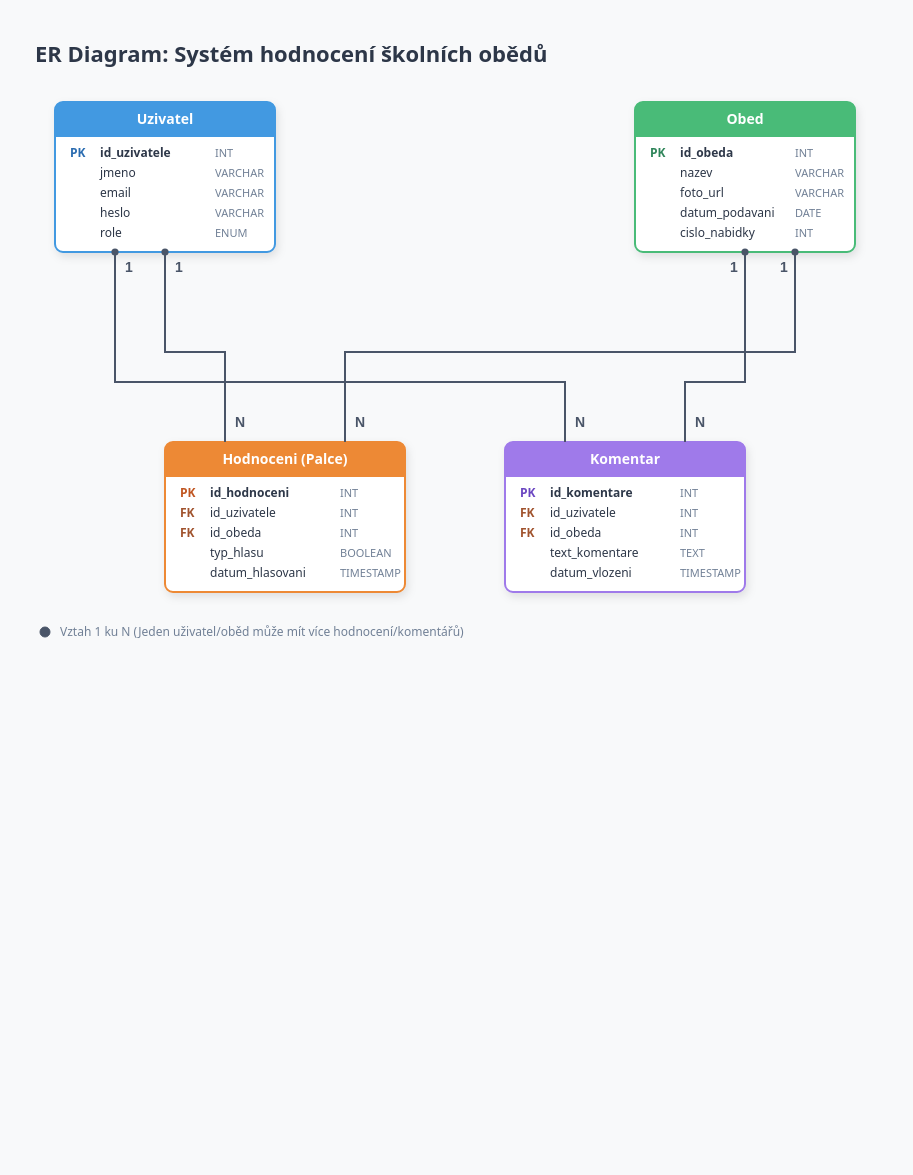
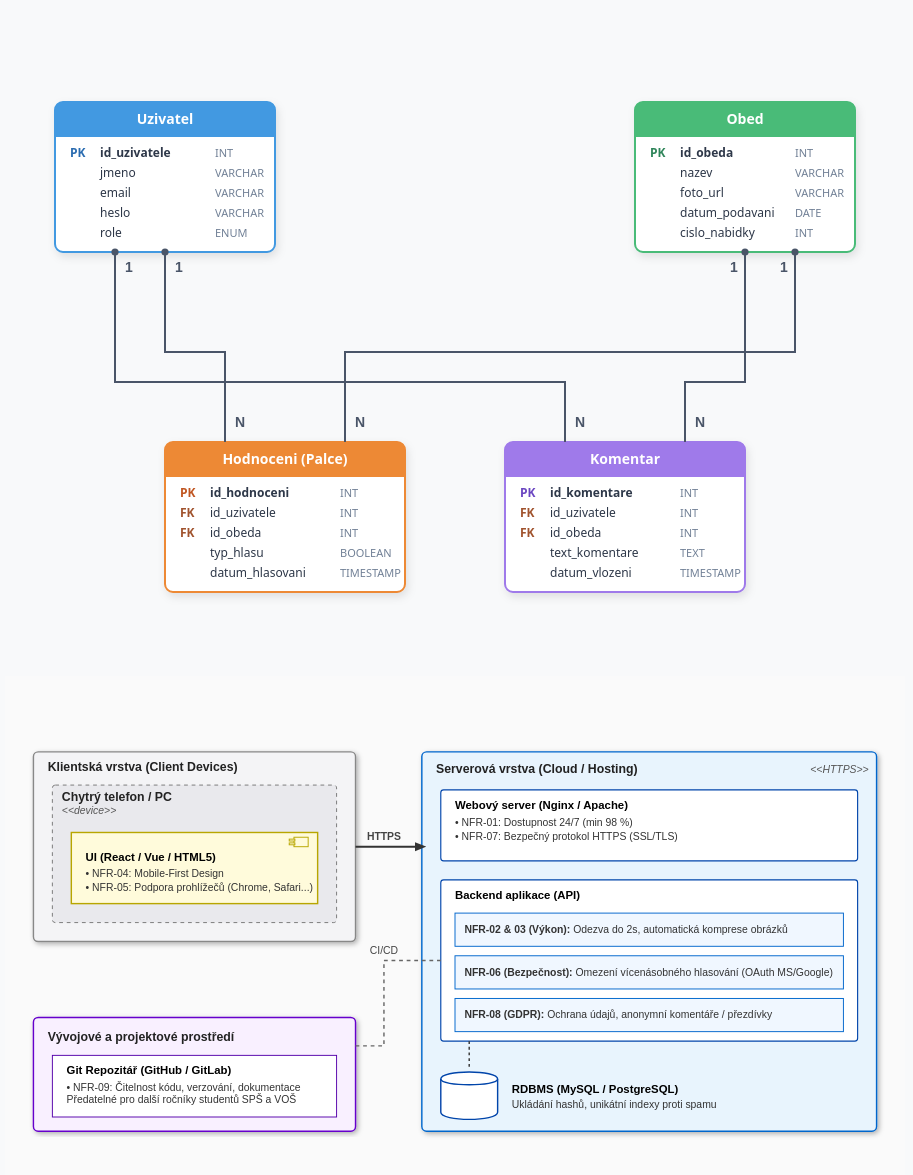
Before and after one commit to pslib-cz/2025-p1a-inf-nis-lipif025spelda, a plain HTML site: page index.html in a window 1280 px wide. Shown: the part 381-1556 px from the top of the page, without its empty margins (185-1098 px from the left). Before the commit the page ends 1065 px from the top, so only its background shows below. Drawn offline with Linux system fonts and the light colour scheme.

Commit message:
final commit

```diff
--- a/index.html
+++ b/index.html
@@ -10,6 +10,7 @@
     <div style="text-align: center"><div style="text-align: center; font-size:30px; padding-bottom:40px;"><h1>Prumkaskvelyobed</h1></div>
     <div style="text-align: center; padding-left:400px; padding-right:400px">Prumkaskvelyobed je revoluční program, který dovolí strávníkům Střední průmyslové školy a Vyšší odborné školy v Liberci hodnotit a komentovat školní obědy. Strávník může dát obědu palec nahoru a dolů, podle své zkušenosti a názoru na oběd. Pokud nebude hodnocení stačit, může dát strávník i komentář.</div>
     <h2 style="padding-top: 40px; font-size: 30px">Dokumentace</h2>
-    <img src="./dokumentace.svg" width="900px"></div>
+    <img src="./svg/dokumentace.svg" width="900px">
+    <img src="./svg/nefunkcnost.svg" width="900px"></div>
 </body>
 </html>
```
Also changed, not shown: dokumentace.svg (deleted), svg/dokumentace.svg (added), 1 other file.
